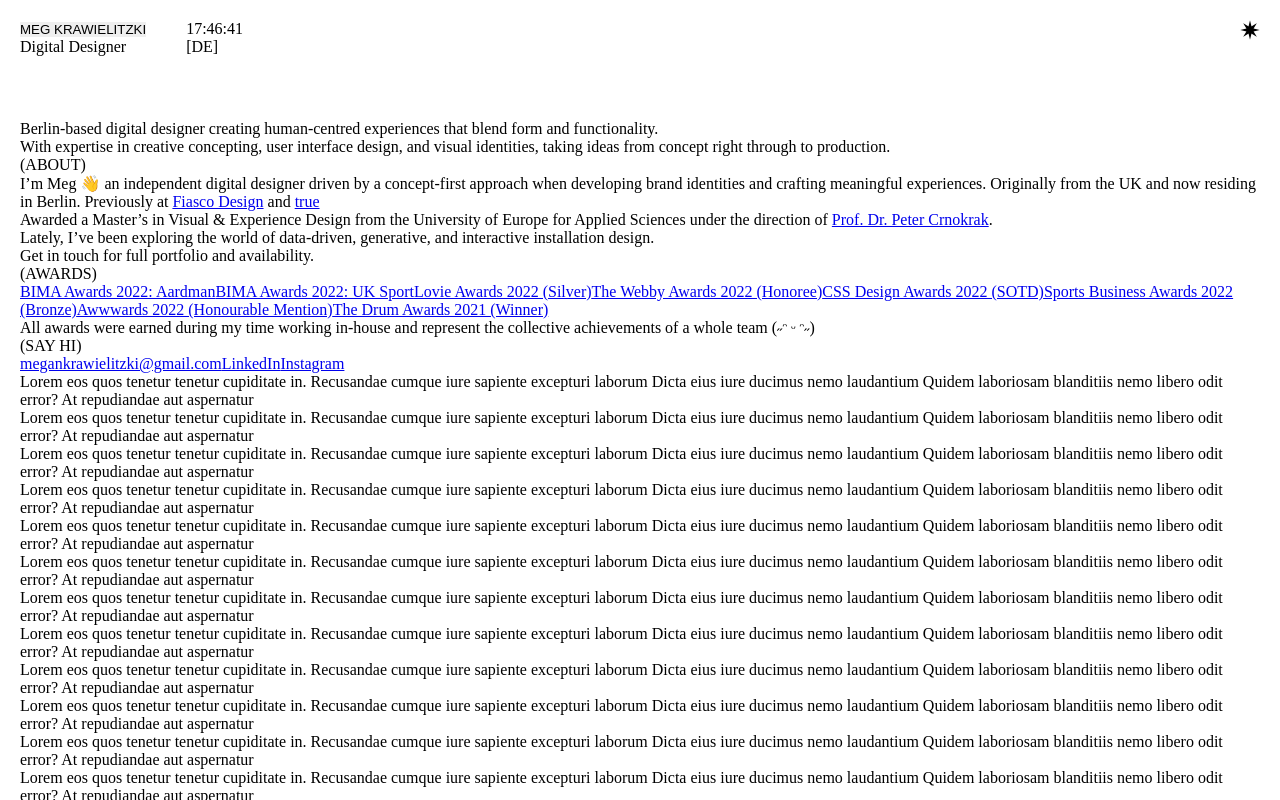
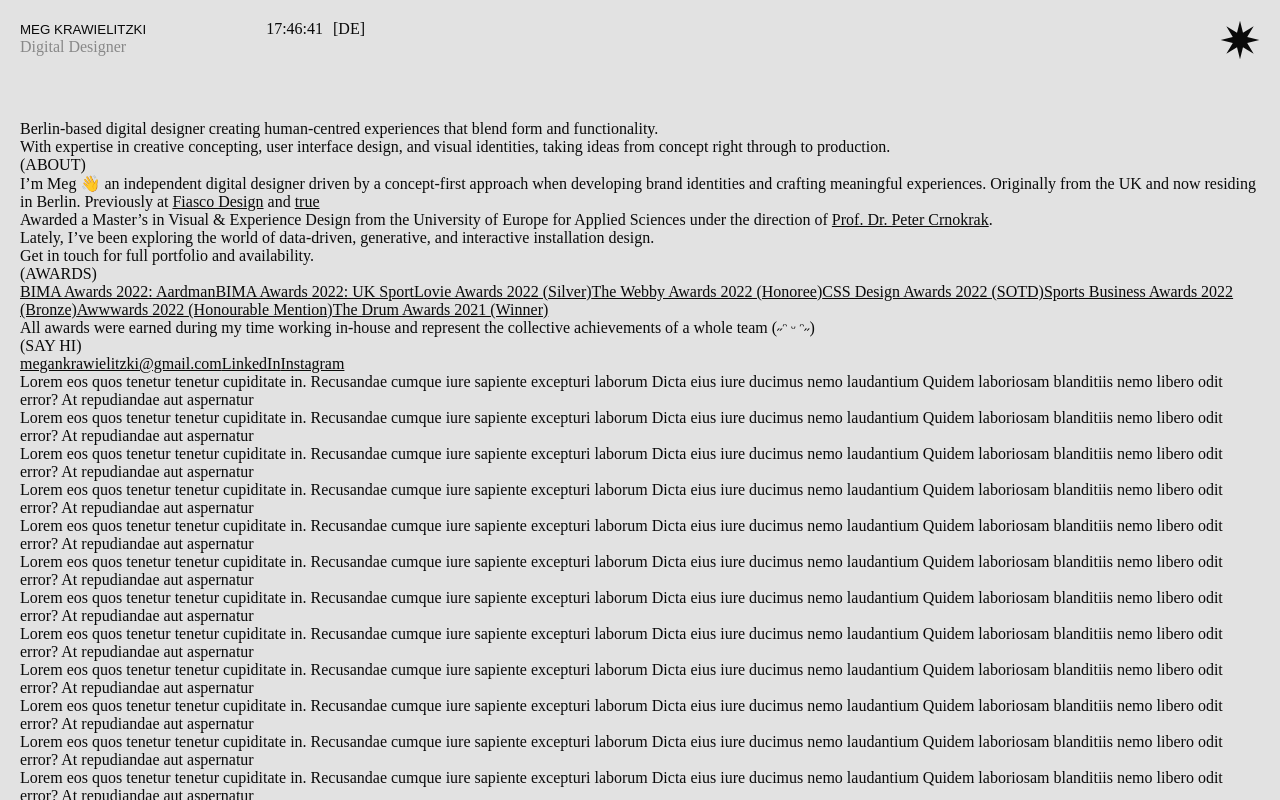
Before and after one commit to s-gas/meg-zki, a React (Vite) app: page / in a window 1280 px wide. Shown: the top 800 px of the page. Built offline with nearby package versions, Linux system fonts and the light colour scheme.

Commit message:
Use star icon as SVG to inherit hover color

```diff
--- /dev/null
+++ b/src/components/Button.css
@@ -0,0 +1,10 @@
+.button {
+  border: none;
+  background-color: inherit;
+  color: inherit;
+  cursor: pointer;
+}
+
+.button:hover {
+  color: var(--text-hover);
+}
--- /dev/null
+++ b/src/components/ButtonGif.jsx
@@ -0,0 +1,28 @@
+import './Button.css'
+
+const StarSvg = () => {
+  return (
+    <svg
+      xmlns:dc="http://purl.org/dc/elements/1.1/"
+      xmlns:cc="http://creativecommons.org/ns#"
+      xmlns:rdf="http://www.w3.org/1999/02/22-rdf-syntax-ns#"
+      xmlns:svg="http://www.w3.org/2000/svg"
+      xmlns="http://www.w3.org/2000/svg"
+      width="40" height="40" viewBox="-264 -264 528 528">
+      <polygon transform="scale(1.09,1.09)"
+        points="-36.16358,-87.30662 0,-233.85776 36.16358,-87.30662 165.36241,-165.36241 87.30662,-36.16358 233.85776,0 87.30662,36.16358 165.36241,165.36241 36.16358,87.30662 0,233.85776 -36.16358,87.30662 -165.36241,165.36241 -87.30662,36.16358 -233.85776,0 -87.30662,-36.16358 -165.36241,-165.36241 -36.16358,-87.30662 "
+        fill="currentColor"
+      />
+    </svg>
+  )
+}
+
+const ButtonGif = () => {
+  return (
+    <button className="button">
+      <StarSvg />
+    </button>
+  )
+}
+
+export default ButtonGif
--- a/src/components/ButtonScrollTop.css
+++ /dev/null
@@ -1,3 +0,0 @@
-.button-scroll-top {
-  border: none;
-}
--- a/src/components/ButtonScrollTop.jsx
+++ b/src/components/ButtonScrollTop.jsx
@@ -1,4 +1,4 @@
-import './ButtonScrollTop.css'
+import './Button.css'
 
 const handleScrollTop = () => {
   window.scrollTo({
@@ -10,7 +10,7 @@ const handleScrollTop = () => {
 const ButtonScrollTop = (props) => {
   const {className, text} = props;
   return (
-    <button className="button-scroll-top" onClick={handleScrollTop}>{text}</button>
+    <button className="button" onClick={handleScrollTop}>{text}</button>
   )
 }
 
--- /dev/null
+++ b/src/components/Link.css
@@ -0,0 +1,7 @@
+.link {
+  color: var(--text-primary);
+}
+
+.link:hover {
+  color: var(--text-hover);
+}
--- a/src/components/Link.jsx
+++ b/src/components/Link.jsx
@@ -1,7 +1,9 @@
+import './Link.css'
+
 const Link = (props) => {
   const {text, link} = props;
   return (
-    <a href={link} target="_blank" rel="noopener noreferrer" className="external-link">{text}</a>
+    <a className="link" href={link} target="_blank" rel="noopener noreferrer">{text}</a>
   )
 }
 
--- a/src/components/Navbar.css
+++ b/src/components/Navbar.css
@@ -10,7 +10,16 @@
 
 .info-time {
   display: flex;
-  gap: 40px;
+  gap: 120px;
+}
+
+.profession {
+  color: var(--text-secondary);
+}
+
+.time-country {
+  display: flex;
+  gap: 10px;
 }
 
 .star {
--- a/src/components/Navbar.jsx
+++ b/src/components/Navbar.jsx
@@ -1,7 +1,7 @@
 import { useState } from 'react'
-import starImg from '../assets/star.png'
 import './Navbar.css'
 import ButtonScrollTop from './ButtonScrollTop'
+import ButtonGif from './ButtonGif'
 
 const Info = () => {
   return (
@@ -34,9 +34,6 @@ const Time = () => {
   )
 }
 
-const Star = () => {
-  return <img className="star" src={starImg} alt="star" />
-}
 
 const Navbar = () => {
   return (
@@ -45,7 +42,7 @@ const Navbar = () => {
         <Info />
         <Time />
       </div>
-      <Star />
+      <ButtonGif />
     </div>
   )
 }
--- a/src/index.css
+++ b/src/index.css
@@ -1,3 +1,11 @@
+:root {
+  --text-primary: #0A0A0A;
+  --text-secondary: #888888;
+  --text-hover: #5A5A5A;
+
+  --bg-primary: #E2E2E2;
+}
+
 *,
 *::before,
 *::after {
@@ -8,4 +16,6 @@
 
 body {
   margin: 20px;
+  color: var(--text-primary);
+  background-color: var(--bg-primary);
 }
```
Also changed, not shown: src/assets/star.png (deleted), src/assets/star.svg (added).
